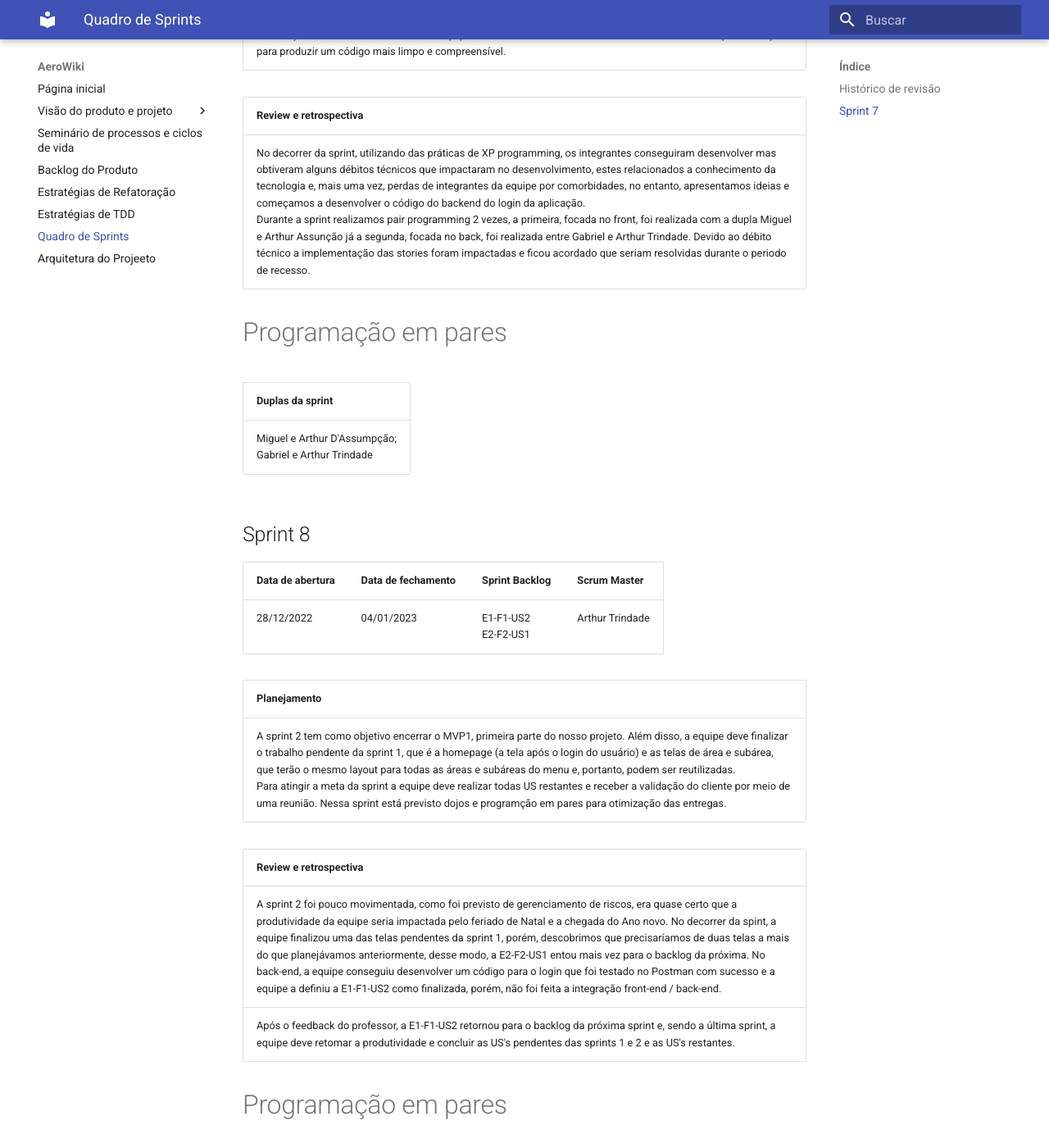
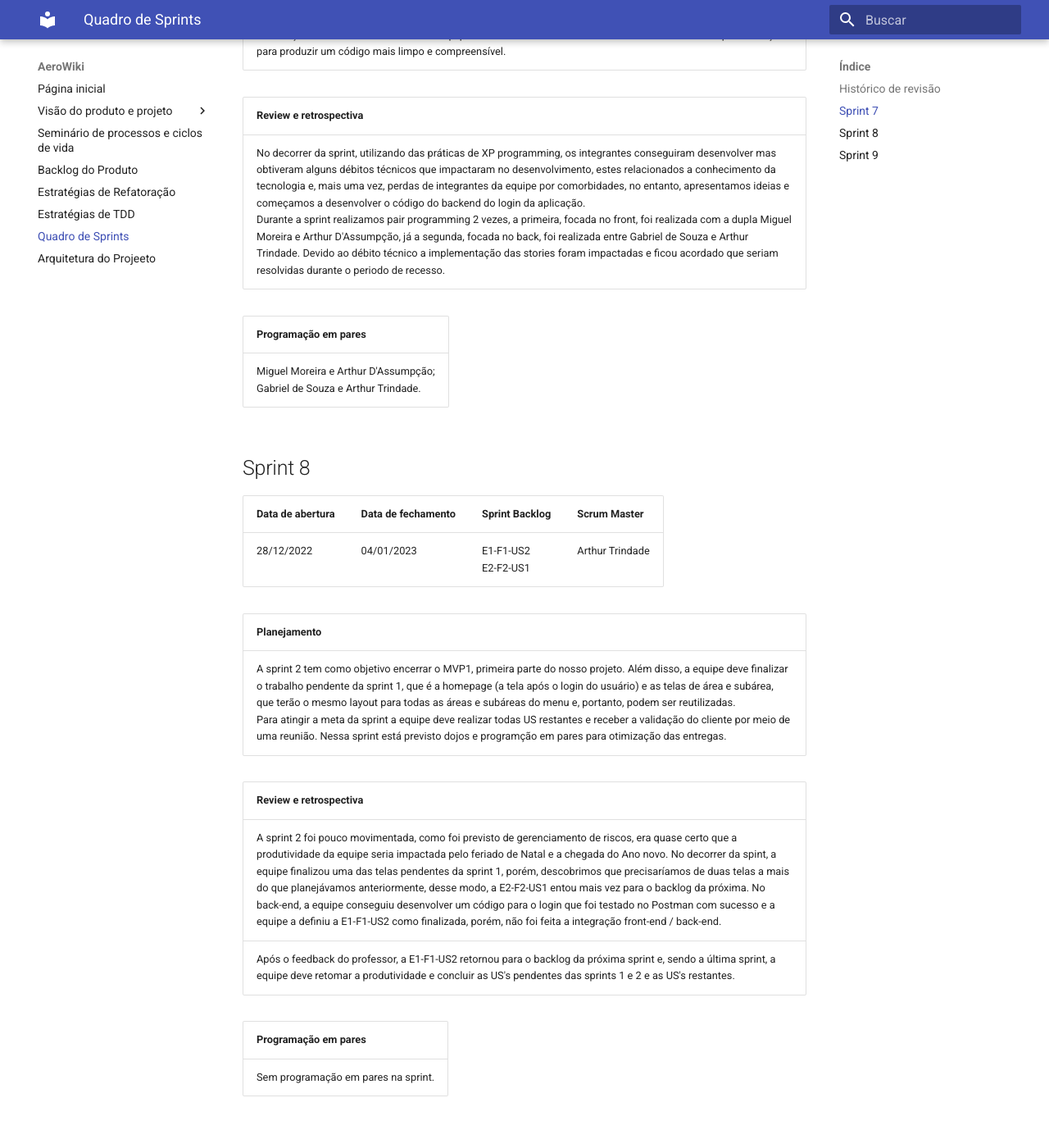
Before and after one commit to mdsreq-fga-unb/2022.2-AeroWiki, an MkDocs documentation site: the page built from gitpages/docs/sprint.md, in a window 1280 px wide and 1400 px high, scrolled down 690 px. Shown: the whole window at 82% size. Built offline with MkDocs 1.6.1 and Material for MkDocs 9.7.7, drawn with Linux system fonts in a browser that asks for light colours; some of the changed text lies outside the part shown.

Commit message:
Atualização dos nomes :)

```diff
--- a/gitpages/docs/sprint.md
+++ b/gitpages/docs/sprint.md
@@ -20,12 +20,11 @@
 
 | Review e retrospectiva |
 | ---|
-| No decorrer da sprint, utilizando das práticas de XP programming, os integrantes conseguiram desenvolver mas obtiveram alguns débitos técnicos que impactaram no desenvolvimento, estes relacionados a conhecimento da tecnologia e, mais uma vez, perdas de integrantes da equipe por comorbidades, no entanto, apresentamos ideias e começamos a desenvolver o código do backend do login da aplicação.<br>Durante a sprint realizamos pair programming 2 vezes, a primeira, focada no front, foi realizada com a dupla Miguel e Arthur Assunção já a segunda, focada no back, foi realizada entre Gabriel e Arthur Trindade. Devido ao débito técnico a implementação das stories foram impactadas e ficou acordado que seriam resolvidas durante o periodo de recesso. |
+| No decorrer da sprint, utilizando das práticas de XP programming, os integrantes conseguiram desenvolver mas obtiveram alguns débitos técnicos que impactaram no desenvolvimento, estes relacionados a conhecimento da tecnologia e, mais uma vez, perdas de integrantes da equipe por comorbidades, no entanto, apresentamos ideias e começamos a desenvolver o código do backend do login da aplicação.<br>Durante a sprint realizamos pair programming 2 vezes, a primeira, focada no front, foi realizada com a dupla Miguel Moreira e Arthur D'Assumpção, já a segunda, focada no back, foi realizada entre Gabriel de Souza e Arthur Trindade. Devido ao débito técnico a implementação das stories foram impactadas e ficou acordado que seriam resolvidas durante o periodo de recesso. |
 
-# Programação em pares
-| Duplas da sprint|
+| Programação em pares |
 | --- |
-| Miguel e Arthur D'Assumpção;<br>Gabriel e Arthur Trindade |
+| Miguel Moreira e Arthur D'Assumpção;<br>Gabriel de Souza e Arthur Trindade. |
 
 ## Sprint 8
 
@@ -43,8 +42,7 @@
 | A sprint 2 foi pouco movimentada, como foi previsto de gerenciamento de riscos, era quase certo que a produtividade da equipe seria impactada pelo feriado de Natal e a chegada do Ano novo. No decorrer da spint, a equipe finalizou uma das telas pendentes da sprint 1, porém, descobrimos que precisaríamos de duas telas a mais do que planejávamos anteriormente, desse modo, a E2-F2-US1 entou mais vez para o backlog da próxima. No back-end, a equipe conseguiu desenvolver um código para o login que foi testado no Postman com sucesso e a equipe a definiu a E1-F1-US2 como finalizada, porém, não foi feita a integração front-end / back-end.<br>
 Após o feedback do professor, a E1-F1-US2 retornou para o backlog da próxima sprint e, sendo a última sprint, a equipe deve retomar a produtividade e concluir as US's pendentes das sprints 1 e 2 e as US's restantes. |
 
-# Programação em pares
-| Duplas da sprint|
+| Programação em pares |
 | --- |
 | Sem programação em pares na sprint. |
 
@@ -64,7 +62,6 @@
 | --- |
 | Para a sprint 3 foi realizado a reunião de validação com o cliente e o feedback foi postado na página inicial do pages. Houve um notável progresso entre os integrantes do grupo na comunicação entre a equipe e as habilidades de programação. O pair programming foi a técnica que mais fez diferença notada na reunião de restrospectiva e review. Pois houve uma melhora mútua nas skills dos integrantes e boa rotatividade na implementação das storys do projeto. Ficou como débito técnico para a entrega da sprint 3 as seguintes stories: E1-F2-US2, E1-F2-US3, E2-F1-US2, na hora de realizar a comunicação do front-end com o back-end, porém ambas foram implementadas separadamente em suas respectivas stacks. Houve uma baixa no começo da sprint por questões de saúde o que impactou o desenvolvimento da sprint. No mais foi uma sprint que obteve uma melhora de desenvolvimento e de muito aprendizado relatado pelos integrantes. |
 
-# Programação em pares
-| Duplas da sprint|
+| Programação em pares |
 | --- |
-| Miguel e Gabriel;<br>Miguel e Arthur Trindade;<br>Gabriel e Arthur Trindade;<br>Miguel e Arthur D'Assumpção;<br>Arthur Trindade e Arthur D'Assumpção|
+| Miguel Moreira e Gabriel de Souza;<br>Miguel Moreira e Arthur Trindade;<br>Gabriel de Souza e Arthur Trindade;<br>Miguel Moreira e Arthur D'Assumpção;<br>Arthur Trindade e Arthur D'Assumpção.|
```
